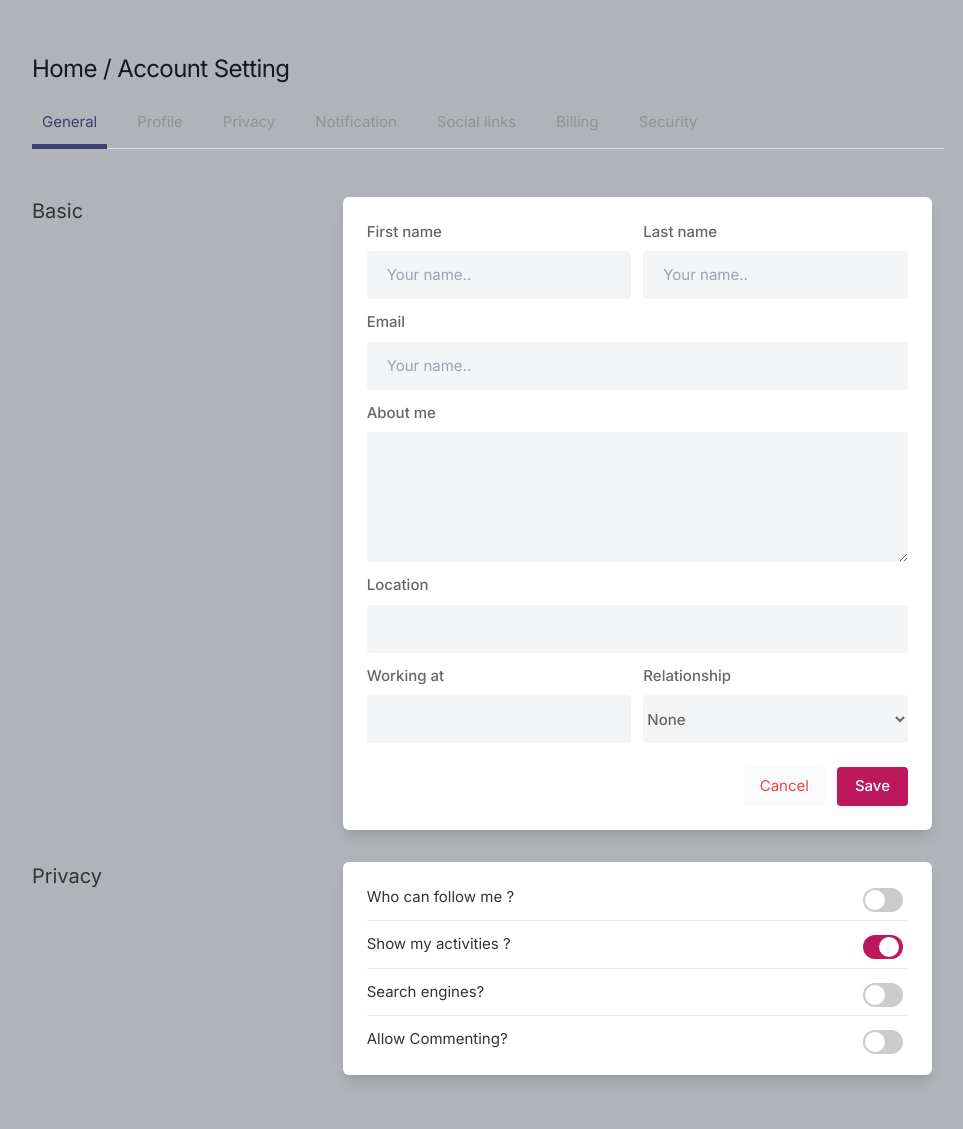
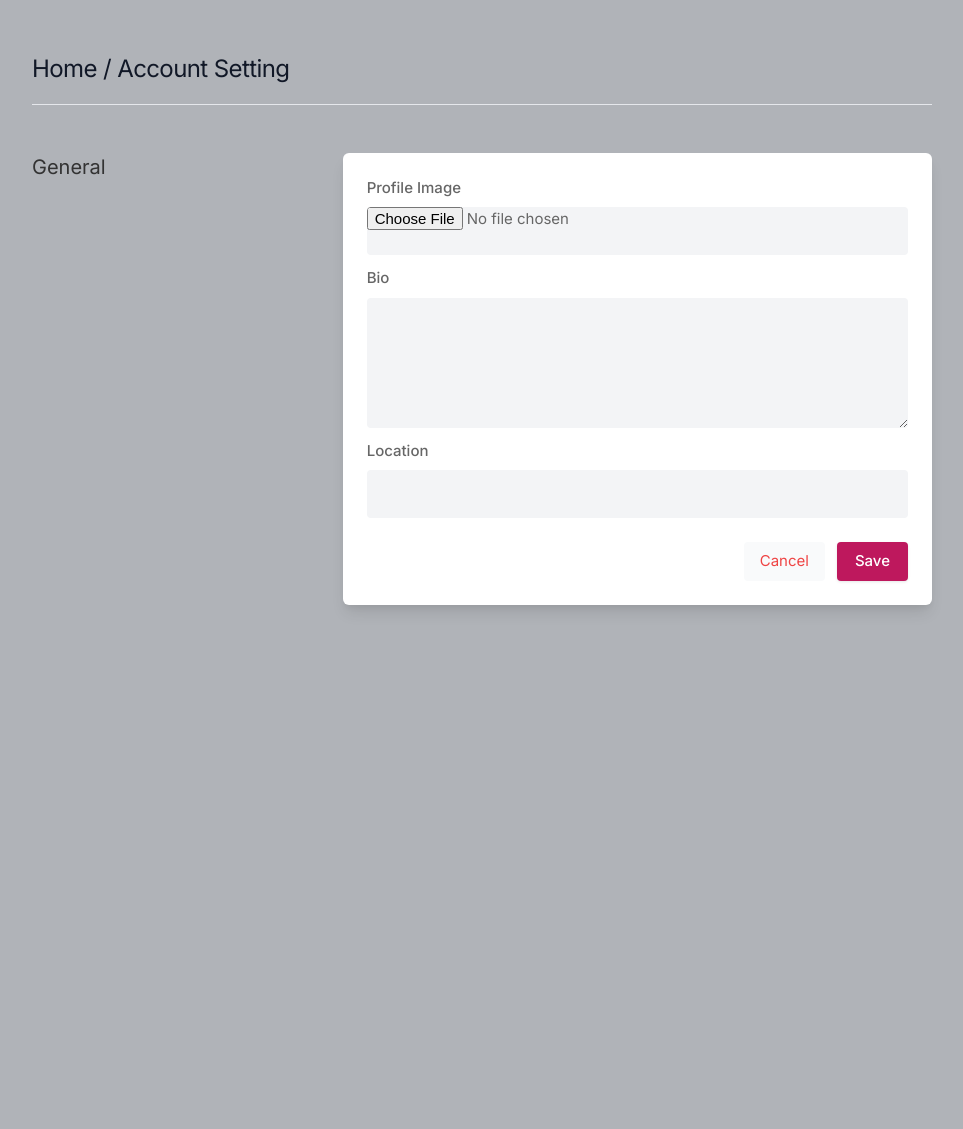
Before and after one commit to arezoo88/social-media, a Django app: template templates/setting.html in a window 1280 px wide. Shown: the whole page, without its empty margins (158-1121 px from the left). After the commit the page ends 610 px from the top, so only its background shows below. Run offline with Django 3.2, Linux system fonts and the light colour scheme; the template is opened without the code that fills it, so the values that code supplies are empty.

Commit message:
feat: add form tag and remove extra tags

```diff
--- a/templates/setting.html
+++ b/templates/setting.html
@@ -25,8 +25,8 @@
 
             <div class="container m-auto">
 
-                <h1 class="text-2xl leading-none text-gray-900 tracking-tight mt-3"><a href="/">Home</a> / Account Setting  </h1>
-                <ul class="mt-5 -mr-3 flex-nowrap lg:overflow-hidden overflow-x-scroll uk-tab">
+                <h1 class="text-2xl leading-none text-gray-900 tracking-tight mt-3"><a href="/">Home</a> / Account Setting <b>{{user.username}}</b>  </h1>
+                <!-- <ul class="mt-5 -mr-3 flex-nowrap lg:overflow-hidden overflow-x-scroll uk-tab">
                     <li class="uk-active"><a href="#">General</a></li>
                     <li><a href="#">Profile</a></li>
                     <li><a href="#">Privacy</a></li>
@@ -34,37 +34,31 @@
                     <li><a href="#">Social links</a></li>
                     <li><a href="#">Billing</a></li>
                     <li><a href="#">Security</a></li>
-                </ul>
-
+                </ul> -->
+                <br />
+                <hr />
                 <div class="grid lg:grid-cols-3 mt-12 gap-8">
                     <div>
-                        <h3 class="text-xl mb-2"> Basic</h3>
+                        <h3 class="text-xl mb-2"> General</h3>
                         <p></p>
                     </div>
                     <div class="bg-white rounded-md lg:shadow-lg shadow col-span-2">
-
+                      <form action="" method="POST">
+                        {% csrf_token %}
                        <div class="grid grid-cols-2 gap-3 lg:p-6 p-4">
-                           <div>
-                               <label for=""> First name</label>
-                               <input type="text" placeholder="Your name.." class="shadow-none bg-gray-100">
-                           </div>
-                           <div>
-                               <label for=""> Last name</label>
-                               <input type="text" placeholder="Your name.." class="shadow-none bg-gray-100">
+                            <div class="col-span-2">
+                                <label for="">Profile Image</label>
+                                <input type="file" name="image" placeholder="" class="shadow-none bg-gray-100">
                             </div>
                             <div class="col-span-2">
-                                <label for=""> Email</label>
-                                <input type="text" placeholder="Your name.." class="shadow-none bg-gray-100">
-                            </div>
-                            <div class="col-span-2">
-                                <label for="about">About me</label>
-                                <textarea id="about" name="about" rows="3"  class="shadow-none bg-gray-100"></textarea>
+                                <label for="bio">Bio</label>
+                                <textarea id="bio" name="bio" rows="3"  class="shadow-none bg-gray-100"></textarea>
                             </div>
                             <div class="col-span-2">
                                 <label for=""> Location</label>
-                                <input type="text" placeholder="" class="shadow-none bg-gray-100">
+                                <input type="text" name="location" placeholder="" class="shadow-none bg-gray-100">
                             </div>
-                            <div>
+                            <!-- <div>
                                <label for=""> Working at</label>
                                <input type="text" placeholder="" class="shadow-none bg-gray-100">
                             </div>
@@ -77,17 +71,17 @@
                                 <option value="3">Married</option>
                                 <option value="4">Engaged</option>
                               </select>
-                            </div>
+                            </div> -->
                        </div>
 
                        <div class="bg-gray-10 p-6 pt-0 flex justify-end space-x-3">
-                           <button class="p-2 px-4 rounded bg-gray-50 text-red-500"> Cancel </button>
-                           <button type="button" class="button bg-blue-700"> Save </button>
+                           <button class="p-2 px-4 rounded bg-gray-50 text-red-500"> <a href="/">Cancel</a> </button>
+                           <button type="submit" class="button bg-blue-700"> Save </button>
                        </div>
-
+                      </form>
                     </div>
 
-                    <div>
+                    <!-- <div>
                         <h3 class="text-xl mb-2"> Privacy</h3>
                         <p> </p>
                     </div>
@@ -141,7 +135,7 @@
                                 </div>
                             </div>
                         </div>
-                    </div>
+                    </div> -->
 
                     </div>
                     <br>
```
